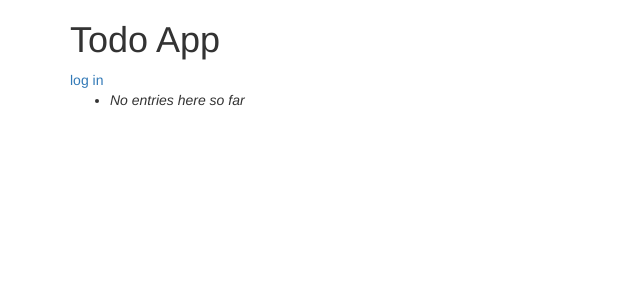
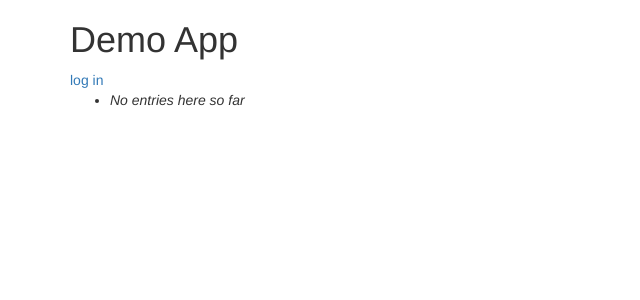
Before and after one commit to sabdhagiri/todo-app, a Flask app: page / in a window 1280 px wide. Shown: the top 300 px of the page, without its empty margins (0-640 px from the left). Run offline with Flask 2, Linux system fonts and the light colour scheme; data that the repository does not hold is empty; some libraries are stand-ins or nearby versions.

Commit message:
Changing title to fix JIRA TOD-1
Change-Id: I20662f709ac39a47497515ff718418b4b893dffe

```diff
--- a/templates/index.html
+++ b/templates/index.html
@@ -11,7 +11,7 @@
   </head>
   <body>
     <div class="container">
-      <h1>Todo App</h1>
+      <h1>Demo App</h1>
       {% if not session.logged_in %}
         <a href="{{ url_for('login') }}">log in</a>
       {% else %}
--- a/templates/login.html
+++ b/templates/login.html
@@ -11,7 +11,7 @@
   </head>
   <body>
     <div class="container">
-      <h1>Todo App</h1>
+      <h1>Demo App</h1>
       {% for message in get_flashed_messages() %}
         <div class="flash">{{ message }}</div>
       {% endfor %}
```
